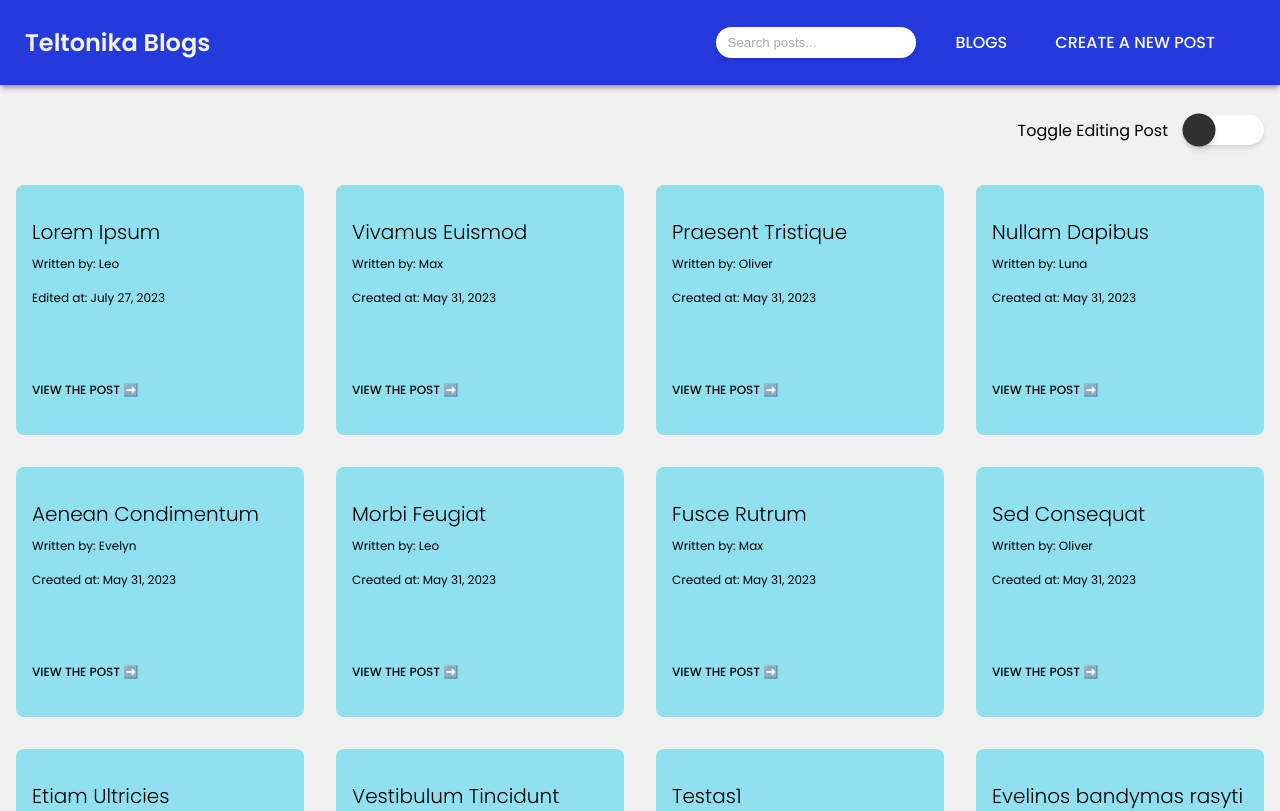
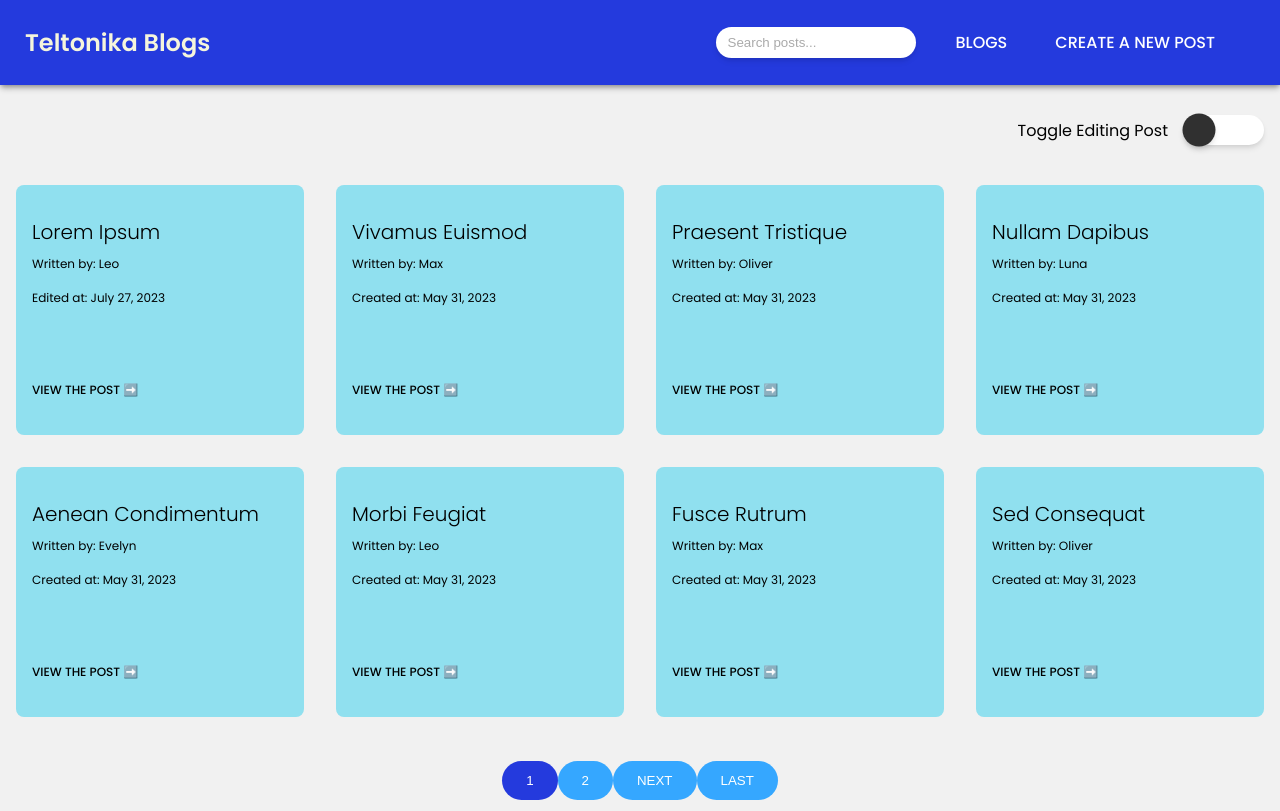
Before and after one commit to pijusp/TeltonikaBlogs_CRUD-posts-app, a Vue app: page / in a window 1280 px wide. Shown: the top 811 px of the page. Built offline with nearby package versions, Linux system fonts and the light colour scheme; data requests are answered from the project's data file; what vue2-editor would draw is missing.

Commit message:
Pagination

```diff
--- /dev/null
+++ b/src/components/Pagination.vue
@@ -0,0 +1,171 @@
+<template>
+    <ul class="pagination">
+        <li class="pagination-item">
+            <button
+                v-if="!isInFirstPage"
+                type="button"
+                @click="onClickFirstPage"
+                :disabled="isInFirstPage"
+            >
+                First
+            </button>
+        </li>
+
+        <li class="pagination-item">
+            <button
+                v-if="!isInFirstPage"
+                type="button"
+                @click="onClickPreviousPage"
+                :disabled="isInFirstPage"
+            >
+                Previous
+            </button>
+        </li>
+
+        <!-- Visible Buttons Start -->
+
+        <li v-for="page in pages" :key="page.name" class="pagination-item">
+            <button
+                type="button"
+                @click="onClickPage(page.name)"
+                :disabled="page.isDisabled"
+                :class="{ active: isPageActive(page.name) }"
+            >
+                {{ page.name }}
+            </button>
+        </li>
+
+        <!-- Visible Buttons End -->
+
+        <li class="pagination-item">
+            <button
+                v-if="!isInLastPage"
+                type="button"
+                @click="onClickNextPage"
+                :disabled="isInLastPage"
+            >
+                Next
+            </button>
+        </li>
+
+        <li class="pagination-item">
+            <button
+                v-if="!isInLastPage"
+                type="button"
+                @click="onClickLastPage"
+                :disabled="isInLastPage"
+            >
+                Last
+            </button>
+        </li>
+    </ul>
+</template>
+
+<script>
+export default {
+    props: {
+        maxVisibleButtons: {
+            type: Number,
+            required: false,
+            default: 3,
+        },
+        totalPages: {
+            type: Number,
+            required: true,
+        },
+        perPage: {
+            type: Number,
+            required: true,
+        },
+        currentPage: {
+            type: Number,
+            required: true,
+        },
+    },
+    computed: {
+        startPage() {
+            // When on the first page
+            if (this.currentPage <= 1) {
+                return 1;
+            }
+
+            // When on the last page
+            if (this.currentPage >= this.totalPages) {
+                return Math.max(
+                    1,
+                    this.totalPages - this.maxVisibleButtons + 1
+                );
+            }
+
+            // When in between
+            return this.currentPage - 1;
+        },
+        pages() {
+            const range = [];
+
+            for (
+                let i = this.startPage;
+                i <=
+                Math.min(
+                    this.startPage + this.maxVisibleButtons - 1,
+                    this.totalPages
+                );
+                i++
+            ) {
+                range.push({
+                    name: i,
+                    isDisabled: i === this.currentPage,
+                });
+            }
+
+            return range;
+        },
+        isInFirstPage() {
+            return this.currentPage <= 1;
+        },
+        isInLastPage() {
+            return this.currentPage >= this.totalPages;
+        },
+    },
+    methods: {
+        onClickFirstPage() {
+            this.$emit("pagechanged", 1);
+        },
+        onClickPreviousPage() {
+            this.$emit("pagechanged", this.currentPage - 1);
+        },
+        onClickPage(page) {
+            this.$emit("pagechanged", page);
+        },
+        onClickNextPage() {
+            this.$emit("pagechanged", this.currentPage + 1);
+        },
+        onClickLastPage() {
+            this.$emit("pagechanged", this.totalPages);
+        },
+        isPageActive(page) {
+            return this.currentPage === page;
+        },
+    },
+};
+</script>
+
+<style scoped>
+.pagination {
+    list-style-type: none;
+    /* Center the pagination component horizontally */
+    display: flex;
+    justify-content: center;
+    align-items: center;
+    margin-top: 20px; /* Add some margin at the top */
+}
+
+.pagination-item {
+    display: inline-block;
+}
+
+.active {
+    background-color: #243add;
+    color: #ffffff;
+}
+</style>
--- a/src/views/Blogs.vue
+++ b/src/views/Blogs.vue
@@ -8,10 +8,19 @@
             <div v-if="filteredPosts.length === 0" class="no-posts">
                 No posts found 😔.
             </div>
+
             <BlogCard
                 :post="post"
-                v-for="(post, index) in filteredPosts"
+                v-for="(post, index) in paginatedPosts"
                 :key="index"
+            />
+        </div>
+        <div class="pagination-container">
+            <pagination
+                :totalPages="totalPages"
+                :perPage="8"
+                :currentPage="currentPage"
+                @pagechanged="onPageChange"
             />
         </div>
     </div>
@@ -19,12 +28,16 @@
 
 <script>
 import BlogCard from "../components/BlogCard.vue";
+import Pagination from "../components/Pagination.vue";
 export default {
     name: "Blogs",
-    components: { BlogCard },
+    components: { BlogCard, Pagination },
     props: ["searchQuery"],
     data() {
-        return {};
+        return {
+            currentPage: 1,
+            perPage: 8,
+        };
     },
     computed: {
         sampleBlogCards() {
@@ -54,6 +67,16 @@ export default {
                 return filteredPosts;
             }
         },
+        totalPages() {
+            return Math.ceil(this.filteredPosts.length / this.perPage);
+        },
+
+        // Slice the filteredPosts array to display the correct set of posts on the current page
+        paginatedPosts() {
+            const startIndex = (this.currentPage - 1) * this.perPage;
+            const endIndex = startIndex + this.perPage;
+            return this.filteredPosts.slice(startIndex, endIndex);
+        },
     },
     created() {
         this.$store.dispatch("loadPosts");
@@ -62,6 +85,16 @@ export default {
         this.$parent.$on("search", (searchQuery) => {
             this.searchQuery = searchQuery;
         });
+    },
+    methods: {
+        onPageChange(page) {
+            console.log(page);
+            this.currentPage = page;
+        },
+        // Handle the onPageChange event from the pagination component
+        onPageChange(page) {
+            this.currentPage = page;
+        },
     },
 };
 </script>
@@ -119,5 +152,13 @@ export default {
         margin: auto;
         font-size: large;
     }
+
+    .pagination-container {
+        /* Center the pagination component horizontally */
+        display: flex;
+        justify-content: center;
+        align-items: center;
+        margin-top: 20px; /* Add some margin at the top */
+    }
 }
 </style>
```
Also changed, not shown: src/components/HelloWorld.vue (indentation only).
